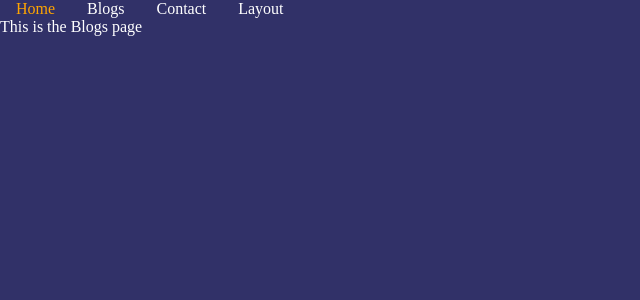
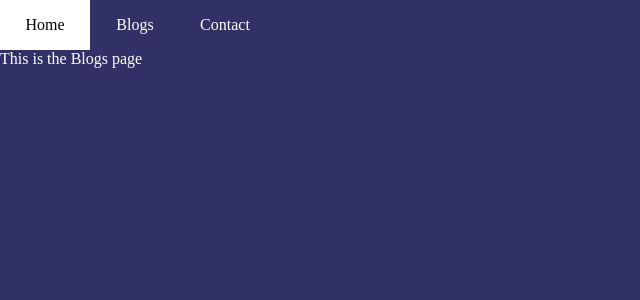
Before and after one commit to womoboy/react-daywork, a React (Create React App) app: page /blogs in a window 1280 px wide. Shown: the top 300 px of the page, without its empty margins (0-640 px from the left). Built offline with nearby package versions, Linux system fonts and the light colour scheme.

Commit message:
router / Outlet practiced

```diff
--- a/src/App.js
+++ b/src/App.js
@@ -1,37 +1,27 @@
+import { BrowserRouter, Route, Routes } from 'react-router-dom'; //add router package
 
-//import Router Package
-import { BrowserRouter, Route, Routes, Link } from 'react-router-dom';
-
-//add Pages
+//import pages
 import Home from './pages/Home';
 import Blogs from './pages/Blogs';
 import Contact from './pages/Contact';
 import Layout from './pages/Layout';
 import NoPage from './pages/NoPage';
 
-//import style
-import './App.scss';
-
 const App = () => {
     return (
         <>
             <BrowserRouter>
-        <Link className='link' to='/home'>Home</Link>
-        <Link className='link' to='/blogs'>Blogs</Link>
-        <Link className='link' to='/contact'>Contact</Link>
-        <Link className='link' to='/layout'>Layout</Link>
-
                 <Routes>
+                    <Route path='/' element={<Layout />}>
                         <Route path='/' element={<Home />} />
-          <Route path='/home' element={<Home />} />
-          <Route path='/blogs' element={<Blogs />} />
-          <Route path='/contact' element={<Contact />} />
-          <Route path='/layout' element={<Layout />} />
-          <Route element={<NoPage />} />
+                        <Route path='blogs' element={<Blogs />} />
+                        <Route path='contact' element={<Contact />} />
+                        <Route path='*' element={<NoPage />} />
+                    </Route>
                 </Routes>
             </BrowserRouter>
         </>
     )
 }
 
-export default App;
+export default App
--- a/src/App.scss
+++ /dev/null
@@ -1,17 +0,0 @@
-$white: white;
-$orange: orange;
-$green: green;
-
-.link {
-    padding: 1rem;
-    text-decoration: none;
-    color: $white;
-}
-
-.link:hover {
-    color: $orange;
-}
-
-.link:active {
-    color: $green;
-}
--- a/src/pages/Blogs.js
+++ b/src/pages/Blogs.js
@@ -1,3 +1,4 @@
+
 const Blogs = () => {
     return (
         <>
--- a/src/pages/Layout.js
+++ b/src/pages/Layout.js
@@ -1,7 +1,24 @@
+import { Outlet, Link } from 'react-router-dom';
+import './Layout.scss';
+
 const Layout = () => {
     return (
         <>
-            <p>this is the layout page</p>
+            <nav>
+                <ul>
+                    <li>
+                        <Link className='link' to="/" >Home</Link>
+                    </li>
+                    <li>
+                        <Link className='link' to="/blogs" >Blogs</Link>
+                    </li>
+                    <li>
+                        <Link className='link' to="/contact" >Contact</Link>
+                    </li>
+                </ul>
+            </nav>
+
+            <Outlet />
         </>
     )
 }
--- /dev/null
+++ b/src/pages/Layout.scss
@@ -0,0 +1,28 @@
+$white: white;
+$orange: orange;
+
+ul {
+    list-style: none;
+}
+
+li {
+    display: inline-block;
+    width: 90px;
+}
+
+.link {
+    color: $white;
+    display: block;
+    text-decoration: none;
+    padding: 1rem;
+    text-align: center;
+}
+
+.link:hover {
+    background-color: $white;
+    color: black;
+}
+
+.link:active {
+    color: $orange;
+}
```
Lines whose indentation alone changed are shown as unchanged.
